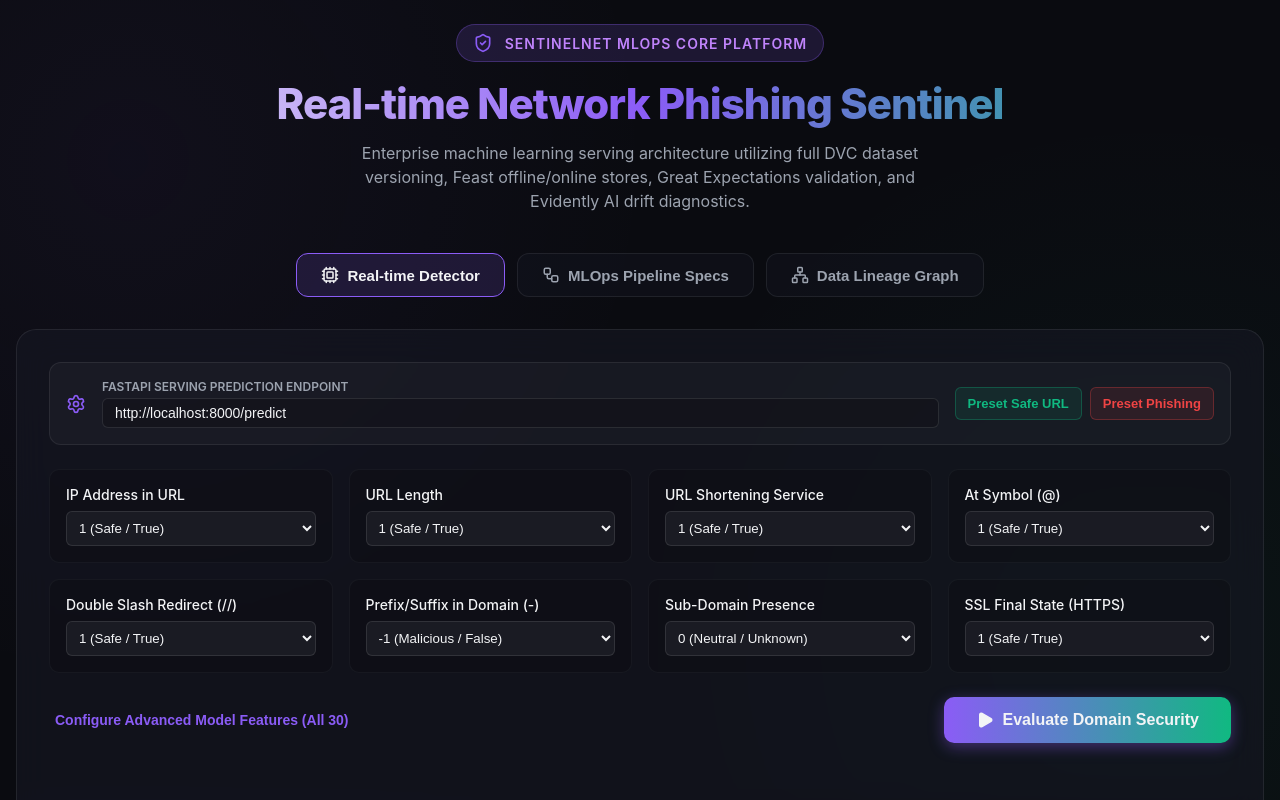
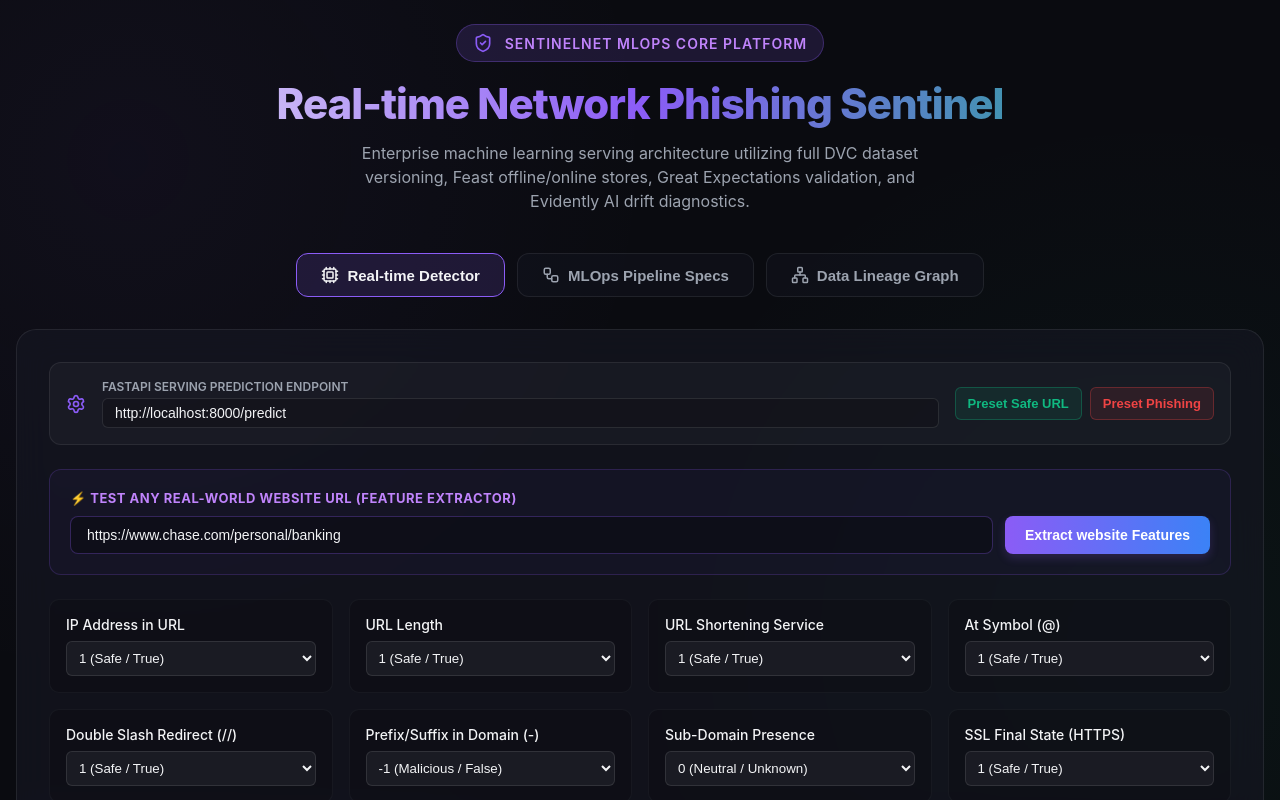
Before and after one commit to strengthFTW/SentinelNet, a React app in the folder frontend/: page / in a window 1280 px wide. Shown: the top 800 px of the page. Built offline with nearby package versions, Linux system fonts and the light colour scheme; the HTML template or start-up script is replaced by a standard one.

Commit message:
Successfully integrate real-world URL feature extractor inside dashboard

```diff
--- a/frontend/src/App.jsx
+++ b/frontend/src/App.jsx
@@ -96,6 +96,10 @@
   const [showAdvanced, setShowAdvanced] = useState(false);
   const [apiEndpoint, setApiEndpoint] = useState('http://localhost:8000/predict');
 
+  // Real-world URL parser states
+  const [inputUrl, setInputUrl] = useState('https://www.chase.com/personal/banking');
+  const [parseMessage, setParseMessage] = useState('');
+
   // Quick feature updater
   const updateFeature = (key, value) => {
     setFeatures(prev => ({
@@ -104,9 +108,88 @@
     }));
   };
 
+  // Real-world URL feature extraction logic
+  const parseRealUrl = () => {
+    if (!inputUrl) {
+      setError("Please enter a valid website URL first.");
+      return;
+    }
+
+    try {
+      let cleanUrl = inputUrl.trim();
+      if (!/^https?:\/\//i.test(cleanUrl)) {
+        cleanUrl = 'http://' + cleanUrl;
+      }
+
+      const parsed = new URL(cleanUrl);
+      const hostname = parsed.hostname;
+      const urlString = parsed.href;
+
+      // 1. IP Address
+      const isIP = /^(?:[0-9]{1,3}\.){3}[0-9]{1,3}$/.test(hostname);
+
+      // 2. URL Length (Phishing usually > 54 chars)
+      const isSuspiciousLength = urlString.length > 54;
+
+      // 3. Shortening Services
+      const isShort = /bit\.ly|tinyurl|t\.co|goo\.gl|rebrand\.ly|tiny\.cc|is\.gd|cli\.gs|yfrog\.com|migre\.me|ff\.im|tiny\.one/.test(hostname);
+
+      // 4. @ symbol
+      const hasAt = urlString.includes('@');
+
+      // 5. Double Slash Redirecting (beyond the protocol)
+      const hasDoubleSlash = urlString.lastIndexOf('//') > 7;
+
+      // 6. Prefix-Suffix (Hyphen in domain)
+      const hasHyphen = hostname.includes('-');
+
+      // 7. Subdomains (checks number of dot separations)
+      const dots = hostname.split('.').filter(Boolean).length;
+      let subdomainValue = 0; // Neutral
+      if (dots > 3) {
+        subdomainValue = -1; // Malicious (Too many subdomains)
+      } else if (dots <= 2) {
+        subdomainValue = 1; // Safe
+      }
+
+      // 8. SSL Final State (HTTPS vs HTTP)
+      const isHttps = urlString.startsWith('https');
+
+      // Populate features state!
+      setFeatures(prev => ({
+        ...prev,
+        having_IP_Address: isIP ? -1 : 1,
+        URL_Length: isSuspiciousLength ? -1 : 1,
+        Shortining_Service: isShort ? -1 : 1,
+        having_At_Symbol: hasAt ? -1 : 1,
+        double_slash_redirecting: hasDoubleSlash ? -1 : 1,
+        Prefix_Suffix: hasHyphen ? -1 : 1,
+        having_Sub_Domain: subdomainValue,
+        SSLfinal_State: isHttps ? 1 : -1,
+      }));
+
+      setParseMessage(`✅ URL Analyzed! Extracted 8 core features: SSL (${isHttps ? 'HTTPS' : 'HTTP'}), Hyphens (${hasHyphen ? 'Yes' : 'No'}), Length (${urlString.length} chars). Selectors have been auto-configured below!`);
+      setError(null);
+
+      // Flash confetti for successful parse
+      confetti({
+        particleCount: 30,
+        spread: 40,
+        origin: { y: 0.8 }
+      });
+
+    } catch (err) {
+      console.error(err);
+      setError(`Failed to parse URL: ${err.message}. Please enter a valid format, e.g., google.com or http://phish-login.net`);
+      setParseMessage('');
+    }
+  };
+
   // Set preset templates for testing
   const applyPreset = (type) => {
     if (type === 'safe') {
+      setInputUrl('https://www.chase.com/personal/banking');
+      setParseMessage('');
       setFeatures({
         ...DEFAULT_FEATURES,
         SSLfinal_State: 1,
@@ -116,6 +199,8 @@
         web_traffic: 1,
       });
     } else {
+      setInputUrl('http://secure-chase-update-login-verification.temp-host.net');
+      setParseMessage('');
       setFeatures({
         ...DEFAULT_FEATURES,
         SSLfinal_State: -1,
@@ -265,6 +350,35 @@
                   </button>
                 </div>
               </div>
+
+              {/* REAL-WORLD INTERACTIVE URL PARSER */}
+              <div style={{ display: 'flex', flexDirection: 'column', gap: '10px', background: 'rgba(139, 92, 246, 0.04)', padding: '20px', borderRadius: '12px', border: '1px solid rgba(139, 92, 246, 0.2)' }}>
+                <label style={{ display: 'block', fontSize: '13px', color: '#c084fc', fontWeight: '700', letterSpacing: '0.5px' }}>
+                  ⚡ TEST ANY REAL-WORLD WEBSITE URL (FEATURE EXTRACTOR)
+                </label>
+                <div style={{ display: 'flex', gap: '12px' }}>
+                  <input
+                    type="text"
+                    value={inputUrl}
+                    onChange={(e) => setInputUrl(e.target.value)}
+                    placeholder="Paste website address here, e.g., http://my-secure-bank-login.com/login.html"
+                    style={{ flex: 1, background: 'rgba(0,0,0,0.3)', border: '1px solid rgba(139, 92, 246, 0.3)', borderRadius: '8px', color: '#f3f4f6', padding: '10px 16px', fontSize: '14px', boxSizing: 'border-box' }}
+                  />
+                  <button
+                    type="button"
+                    onClick={parseRealUrl}
+                    style={{ background: 'linear-gradient(to right, #8b5cf6, #3b82f6)', color: '#fff', border: 'none', padding: '10px 20px', borderRadius: '8px', fontWeight: '700', fontSize: '14px', cursor: 'pointer', boxShadow: '0 4px 10px rgba(139, 92, 246, 0.2)' }}
+                  >
+                    Extract website Features
+                  </button>
+                </div>
+                {parseMessage && (
+                  <div style={{ color: '#10b981', fontSize: '13px', fontWeight: '600', marginTop: '4px' }}>
+                    {parseMessage}
+                  </div>
+                )}
+              </div>
+
 
               {/* Form Grid */}
               <form onSubmit={handlePredict}>
```
